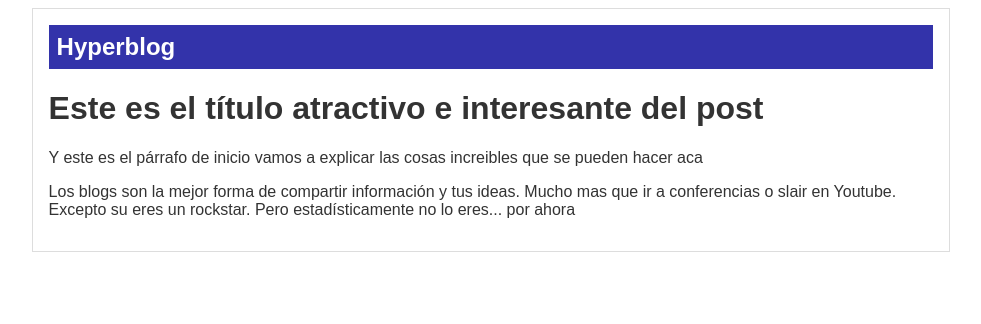
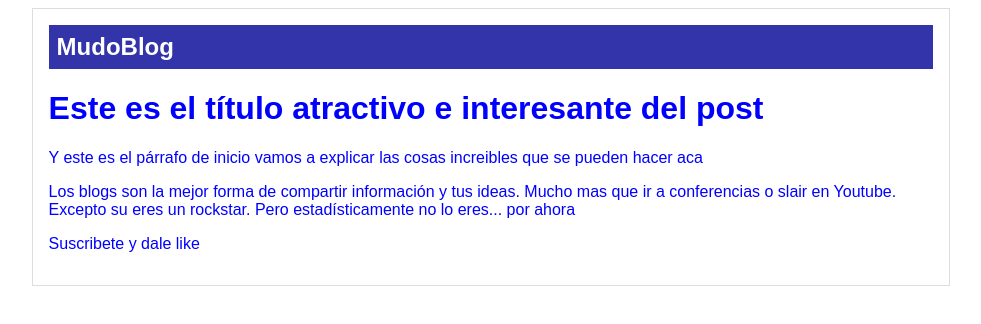
Before and after one commit to matespinosa/git, a plain HTML site: page index.html in a window 1280 px wide. Shown: the whole page, without its empty margins (149-1130 px from the left). Drawn offline with Linux system fonts and the light colour scheme; files whose address does not match are found by name.

Commit message:
Agregue subscripcion, cambie la cabecera maestra y puse todo azul

```diff
--- a/css/styles.css
+++ b/css/styles.css
@@ -2,7 +2,7 @@ body {
   text-align: center;
   font-family: Arial;
   font-size: 16px;
-  color: #333;
+  color: blue;
 }
 
 #container {
--- a/index.html
+++ b/index.html
@@ -9,12 +9,13 @@
 <body>
   <div id="container">
     <div id="header">
-      <h2>Hyperblog</h2>
+      <h2>MudoBlog</h2>
     </div>
     <div id="post">
       <h1>Este es el título atractivo e interesante del post</h1>
       <p>Y este es el párrafo de inicio vamos a explicar las cosas increibles que se pueden hacer aca</p>
       <p>Los blogs son la mejor forma de compartir información y tus ideas. Mucho mas que ir a conferencias o slair en Youtube. Excepto su eres un rockstar. Pero estadísticamente no lo eres... por ahora</p>
+      <p>Suscribete y dale like</p>
     </div>
   </div>
 </body>
```
